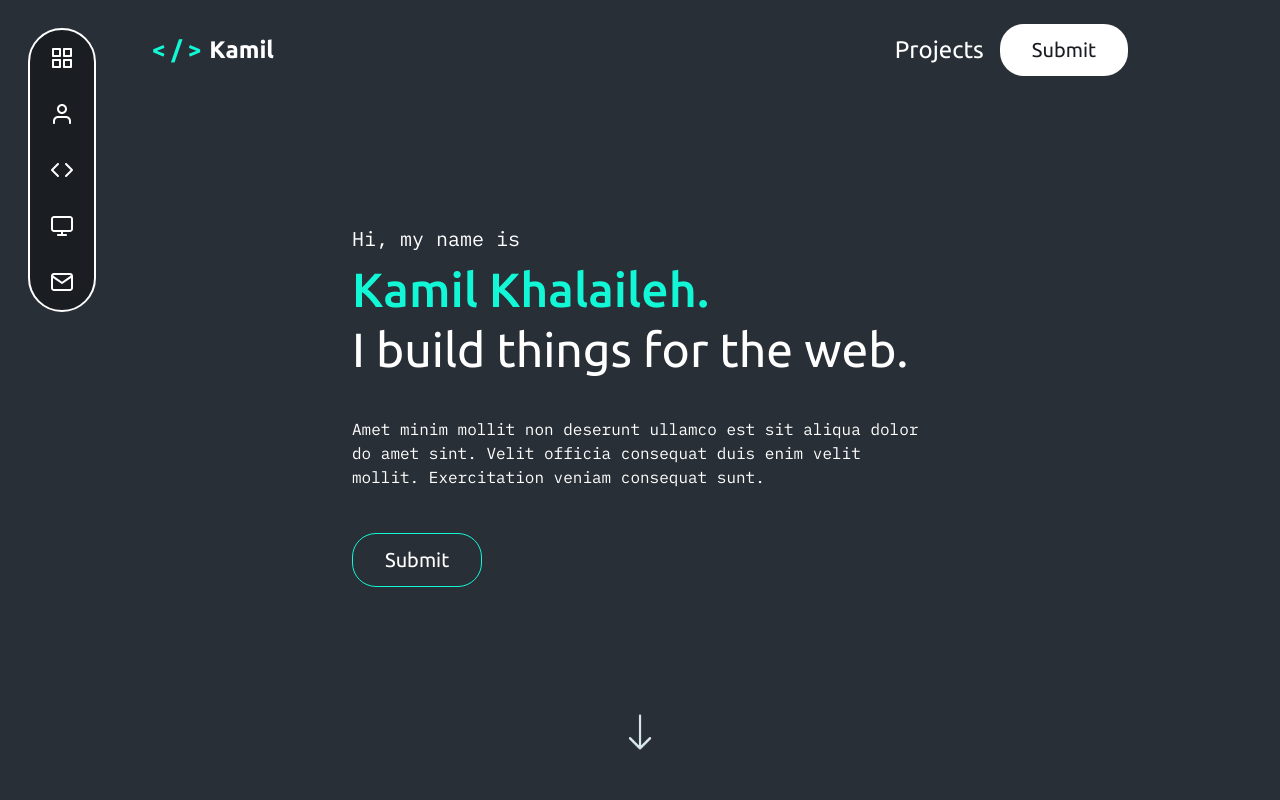
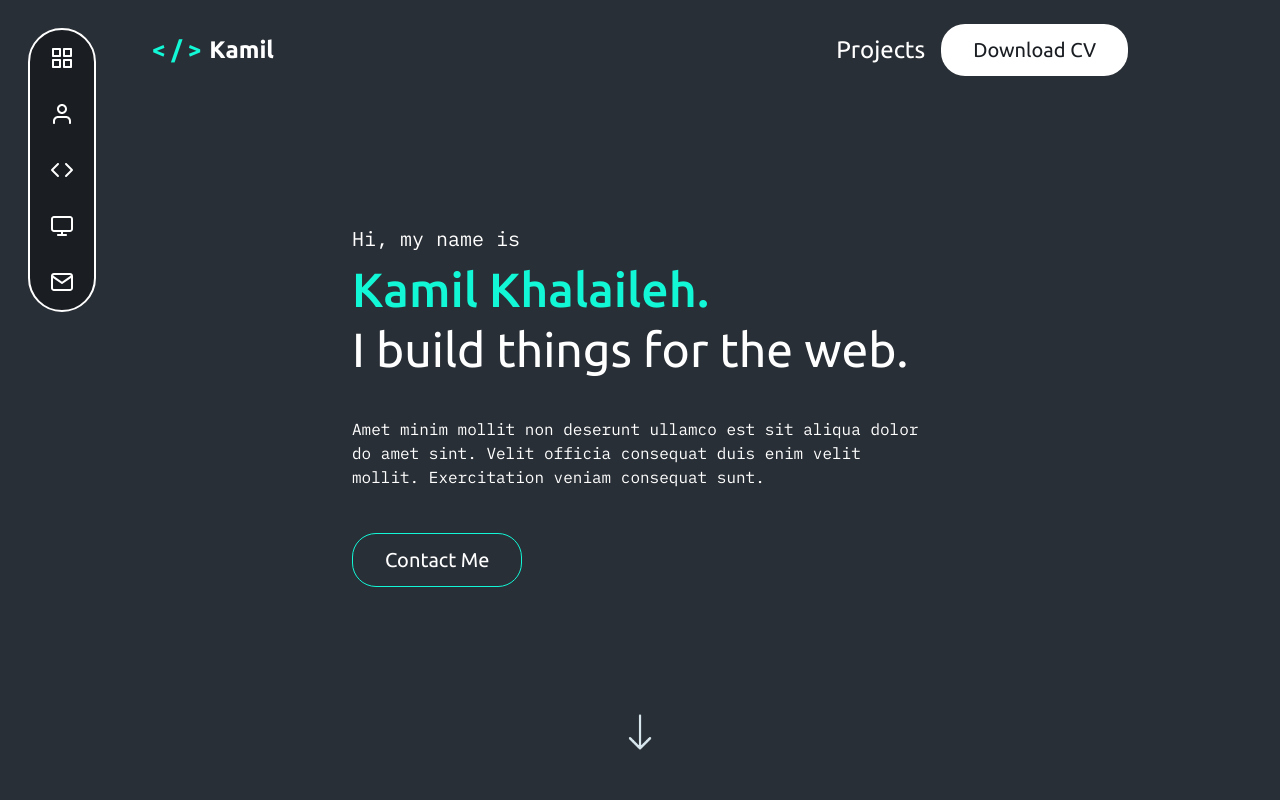
Before and after one commit to R894/portfolio, a React (Vite) app: page / in a window 1280 px wide. Shown: the top 800 px of the page. Built offline with nearby package versions, Linux system fonts and the light colour scheme.

Commit message:
fix bug where all buttons text display "Submit"

```diff
--- a/src/components/Button.tsx
+++ b/src/components/Button.tsx
@@ -4,11 +4,9 @@ interface ButtonProps {
   style: "primary" | "secondary" | "tertiary";
   onClick?: () => void;
   children?: React.ReactNode;
-  submit?: boolean;
 }
 
 const Button: React.FC<ButtonProps> = ({
-  submit,
   style,
   onClick,
   children,
@@ -28,9 +26,9 @@ const Button: React.FC<ButtonProps> = ({
 
   return (
     <>
-    {submit? <button className={btnStyle} onClick={onClick}>
+    <button className={btnStyle} onClick={onClick}>
       {children}
-    </button>: <input type="submit" className={btnStyle}/>}
+    </button>
 
     </>
 
--- a/src/features/ContactForm/index.tsx
+++ b/src/features/ContactForm/index.tsx
@@ -82,7 +82,7 @@ const ContactForm = () => {
             labelText="Your message *"
           />
         </div>
-        <Button submit={true} style="primary">Send message</Button>
+        <Button style="primary">Send message</Button>
       </form>
     </>
   );
```
